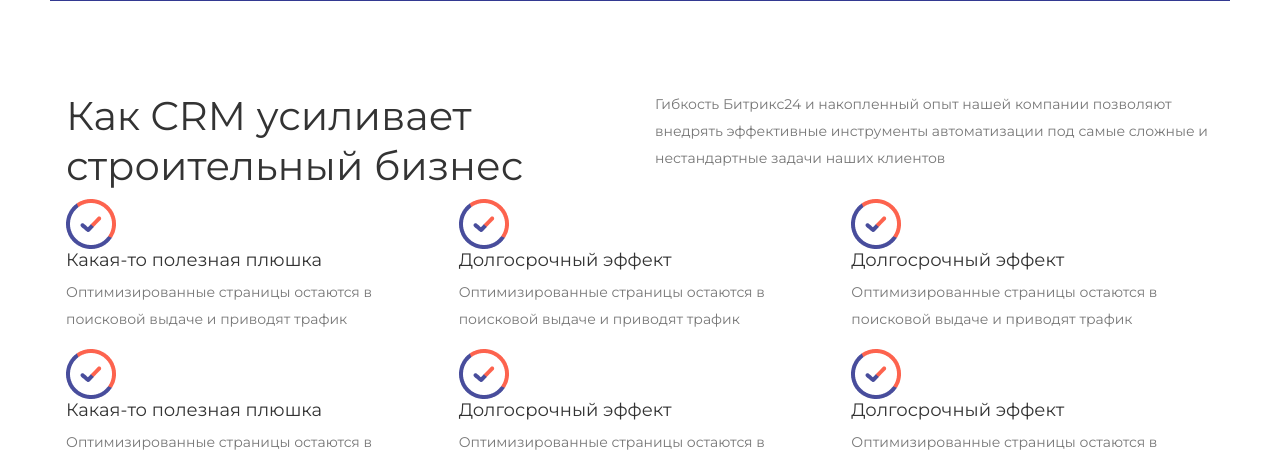
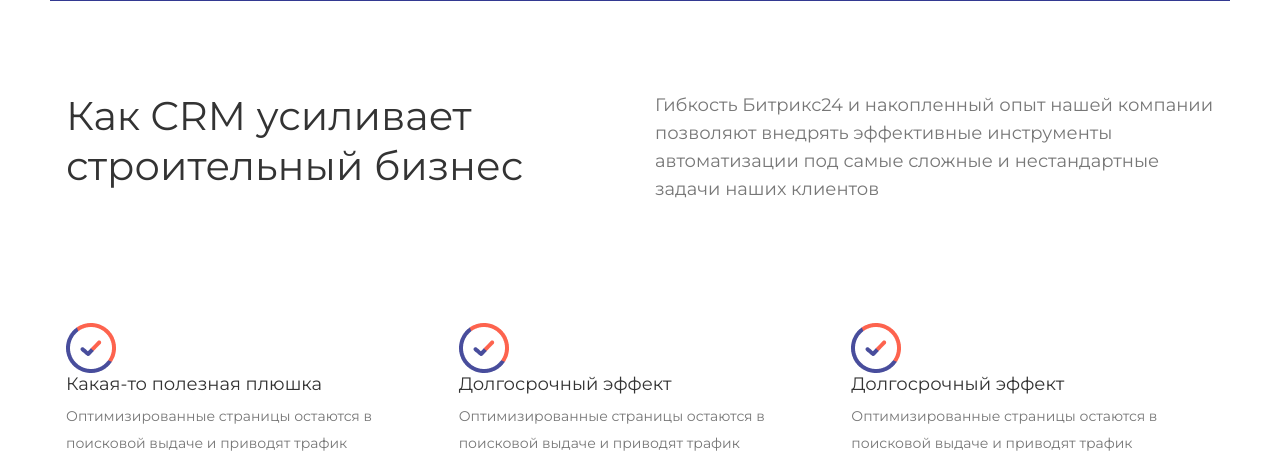
Before and after one commit to IDigle1/idigle1.github.io, a PHP site: page /work/index.html in a window 1280 px wide; the page is wider, and only the part inside the window is pictured. Shown: the part 2551-3010 px from the top of that part. Run offline with PHP 8.4, Linux system fonts and the light colour scheme.

Commit message:
update index

```diff
--- a/work/css/style.css
+++ b/work/css/style.css
@@ -229,7 +229,14 @@ h2 {
     line-height: 22px;
     color: #333;
 }
-
+.views-item.how-it-works .block-header-row  {
+    margin-bottom: 104px;
+}
+.views-item.how-it-works .block-header-row p {
+    font-size: 18px;
+    line-height: 28px;
+    color: #777;
+}
 .views-item.how-it-works p {
     font-size: 14px;
     line-height: 27px;
--- a/work/index.html
+++ b/work/index.html
@@ -233,13 +233,13 @@
         <div class="views-item how-it-works">
             <div class="maxwidththeme">
 
-                <div class="row">
+                <div class="row block-header-row">
                     <div class="col-md-6">
                         <h2>Как CRM усиливает
                             строительный бизнес</h2>
                     </div>
                     <div class="col-md-6">
-                        <p>Гибкость Битрикс24 и накопленный опыт нашей компании позволяют
+                        <p class="header-text">Гибкость Битрикс24 и накопленный опыт нашей компании позволяют
                             внедрять эффективные инструменты автоматизации под самые сложные и нестандартные задачи
                             наших клиентов</p>
                     </div>
```
